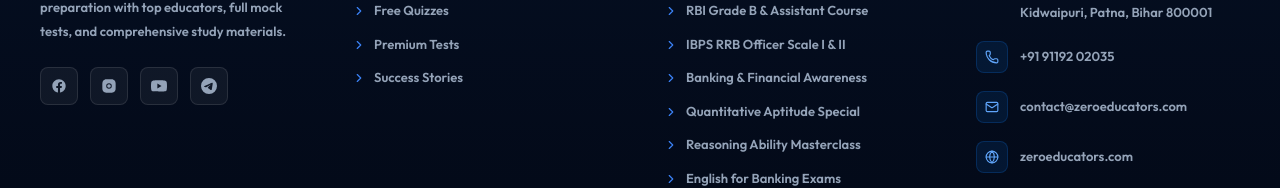
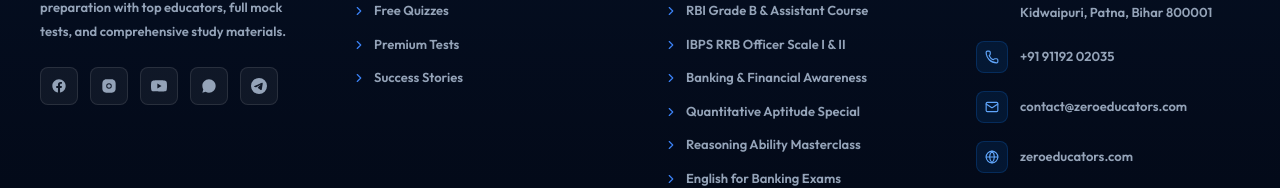
Before and after one commit to BrajmohanAditya/ZeroEducators, a React (Vite) app in the folder frontend/: page / in a window 1280 px wide. Shown: the part 2232-2420 px from the top of the page. Built offline with nearby package versions, Linux system fonts and the light colour scheme; no server answers.

Commit message:
update whatsapp channel link in footer and study material follow us

```diff
--- a/frontend/src/components/userComponent/footer.jsx
+++ b/frontend/src/components/userComponent/footer.jsx
@@ -55,6 +55,13 @@ const Footer = () => {
       href: "https://youtube.com",
       icon: (
         <path d="M23.498 6.186a3.016 3.016 0 0 0-2.122-2.136C19.505 3.5 12 3.5 12 3.5s-7.505 0-9.377.55a3.016 3.016 0 0 0-2.122 2.136C0 8.07 0 12 0 12s0 3.93.501 5.814a3.016 3.016 0 0 0 2.122 2.136c1.872.55 9.377.55 9.377.55s7.505 0 9.377-.55a3.016 3.016 0 0 0 2.122-2.136C24 15.93 24 12 24 12s0-3.93-.502-5.814zM9.545 15.568V8.432L15.818 12l-6.273 3.568z" />
+      ),
+    },
+    {
+      label: "WhatsApp Channel",
+      href: "https://whatsapp.com/channel/0029ValsT7m8qIzlvpGfRA1j",
+      icon: (
+        <path d="M17.472 14.382c-.301-.15-1.781-.879-2.057-.98-.276-.1-.476-.15-.677.15-.2.301-.777.98-.952 1.18-.175.2-.351.226-.652.075-.301-.15-1.272-.469-2.423-1.496-.896-.799-1.501-1.786-1.677-2.087-.175-.301-.019-.464.132-.614.136-.135.301-.351.452-.527.15-.175.2-.301.301-.501.101-.2.05-.376-.025-.527-.075-.15-.677-1.633-.928-2.238-.244-.589-.493-.509-.677-.518l-.577-.01c-.2 0-.526.075-.802.376-.276.301-1.053 1.029-1.053 2.509s1.078 2.91 1.228 3.111c.15.2 2.122 3.24 5.141 4.544.718.31 1.279.496 1.716.635.722.23 1.378.198 1.898.12.579-.087 1.781-.728 2.032-1.431.251-.703.251-1.305.176-1.431-.075-.125-.276-.2-.577-.351z M12 2C6.477 2 2 6.477 2 12c0 1.891.526 3.662 1.442 5.178L2.05 21.95l4.898-1.364C8.423 21.49 10.158 22 12 22c5.523 0 10-4.477 10-10S17.523 2 12 2z" />
       ),
     },
     {
--- a/frontend/src/pages/User/study.material.jsx
+++ b/frontend/src/pages/User/study.material.jsx
@@ -177,7 +177,7 @@ const StudyMaterial = () => {
           name: "WhatsApp",
           icon: <MessageCircle className="w-5 h-5 text-green-500" />,
           iconBg: "bg-green-100",
-          action: () => window.open("https://chat.whatsapp.com/D0zaMV3rs8V02UWbB8cmz4", "_blank"),
+          action: () => window.open("https://whatsapp.com/channel/0029ValsT7m8qIzlvpGfRA1j", "_blank"),
         },
         {
           name: "Instagram",
```
